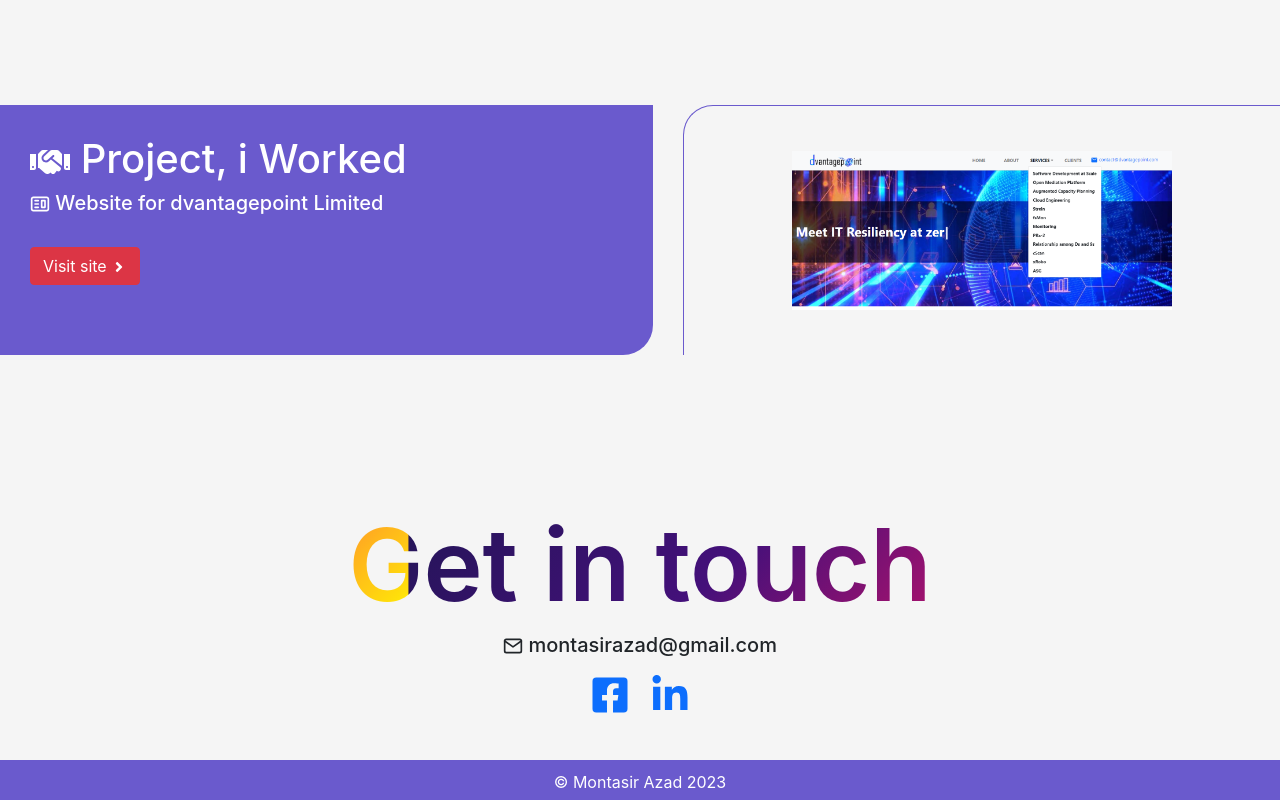
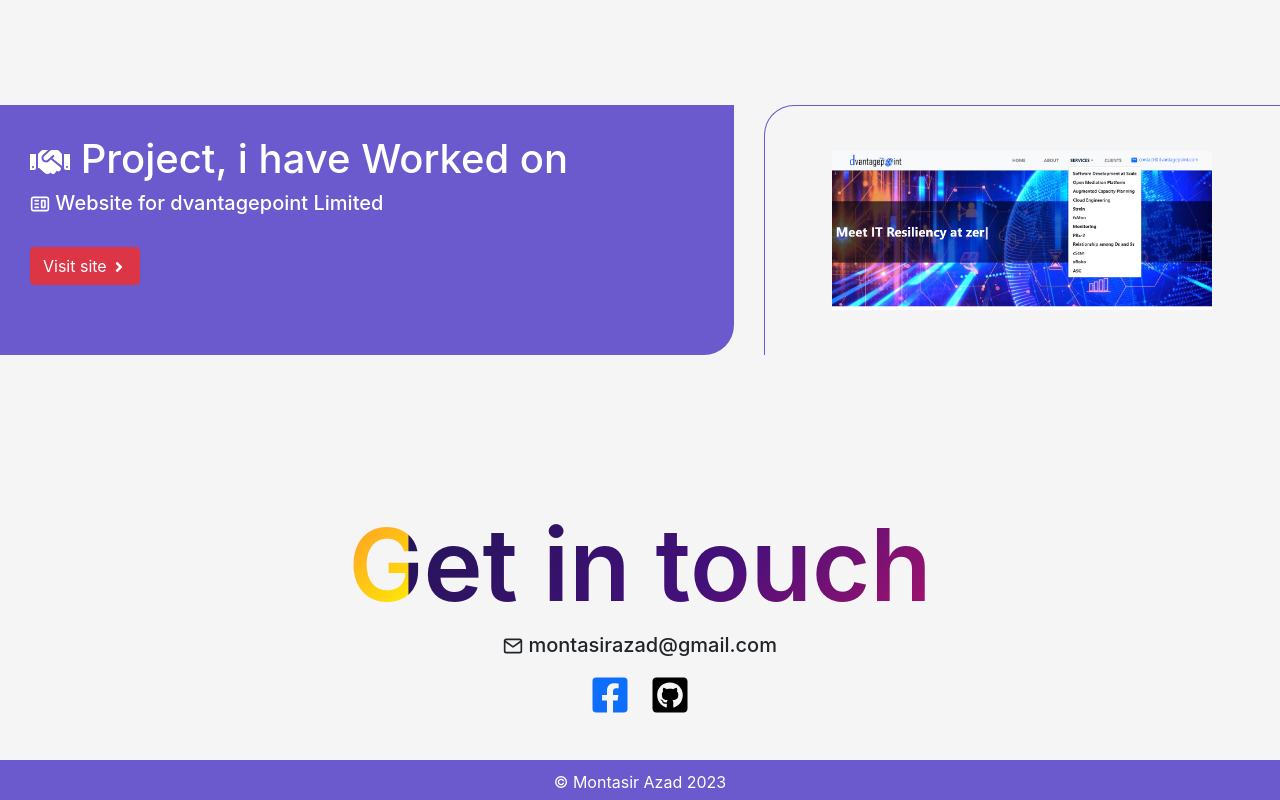
Before and after one commit to montasirazad/my-portfolio, a React (Create React App) app: page / in a window 1280 px wide. Shown: the part 1154-1954 px from the top of the page. Built offline with nearby package versions, Linux system fonts and the light colour scheme.

Commit message:
updated icon

```diff
--- a/src/Components/Footer/Footer.js
+++ b/src/Components/Footer/Footer.js
@@ -1,6 +1,6 @@
 import React from 'react';
 import './Footer.css';
-import { FaFacebookSquare, FaLinkedinIn, } from "react-icons/fa";
+import { FaFacebookSquare, FaGithubSquare } from "react-icons/fa";
 import { FiMail } from "react-icons/fi";
 
 
@@ -21,8 +21,8 @@ const Footer = () => {
                     <a href="https://www.facebook.com/montasir.azad/" target='_blank'>
                         <FaFacebookSquare style={{ fontSize: '40px', margin: '10px', textDecoration: 'none' }} />
                     </a>
-                    <a href="https://www.linkedin.com/in/montasir-azad-525094123/" target='_blank'>
-                        <FaLinkedinIn style={{ fontSize: '40px', margin: '10px', textDecoration: 'none' }} />
+                    <a href="https://github.com/montasirazad" target='_blank'>
+                        <FaGithubSquare style={{ fontSize: '40px', margin: '10px', textDecoration: 'none',color:'black' }} />
                     </a>
                 </div>
             </div>
--- a/src/Components/Project/Project.js
+++ b/src/Components/Project/Project.js
@@ -8,7 +8,7 @@ const Project = () => {
     return (
         <div className='client-container' id="project">
             <div className='client-detail'>
-                <h1> <FaHandshake /> Project, i Worked </h1>
+                <h1> <FaHandshake /> Project, i have Worked on</h1>
                 <h5> <CgWebsite /> Website for dvantagepoint Limited</h5>
                 <br />
                 <a href="https://dvantagepoint.com/" target='_blank'>
```
